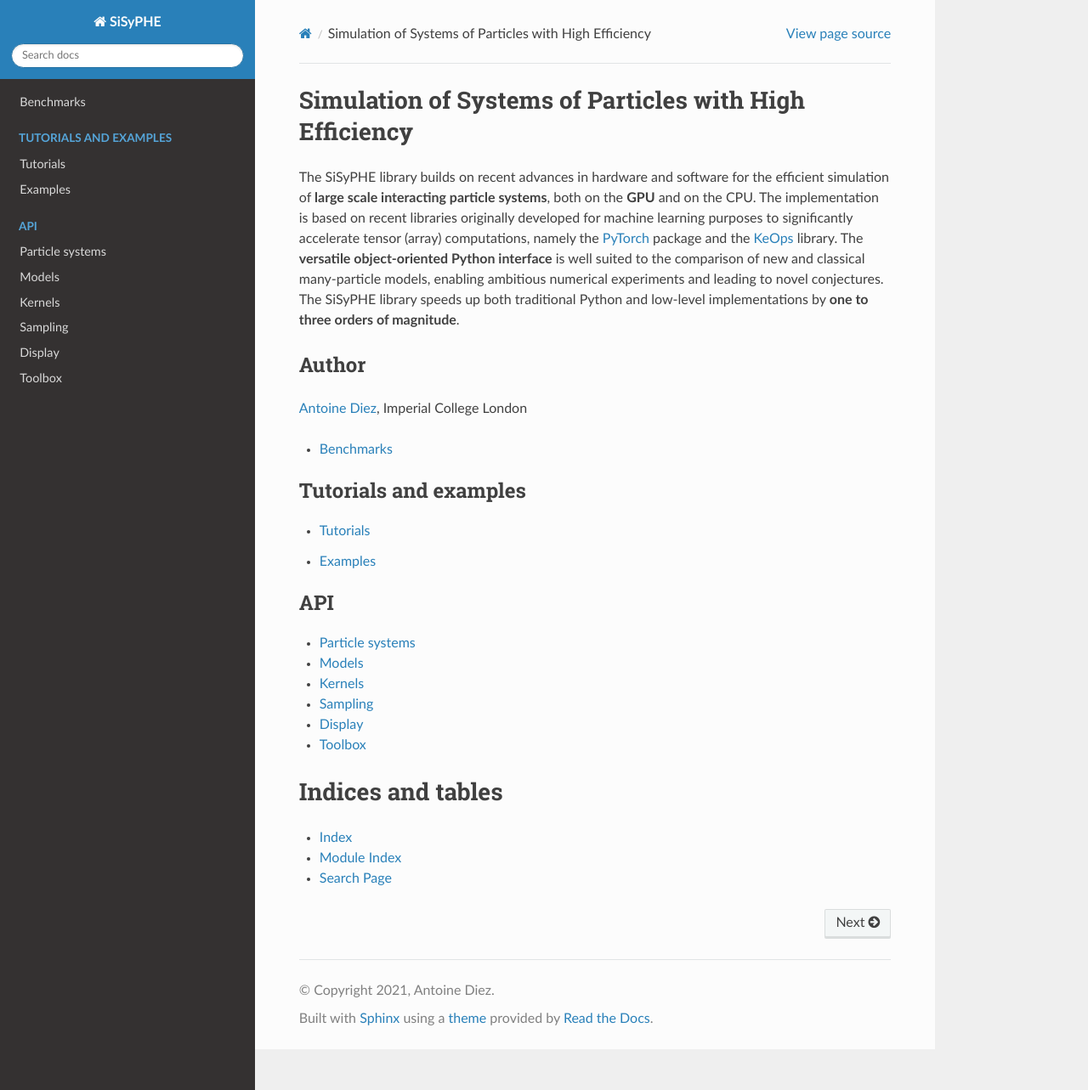
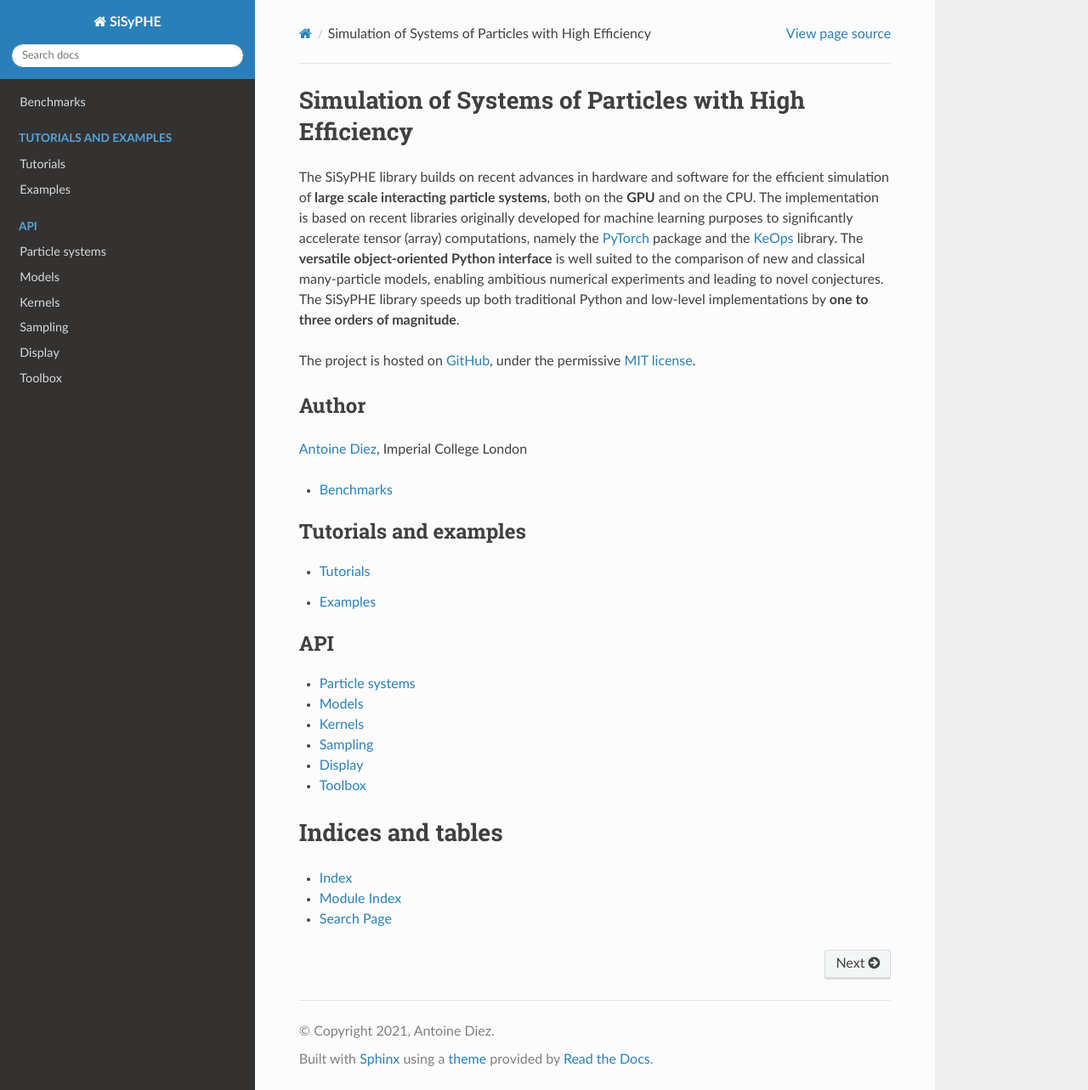
Before and after one commit to antoinediez/Sisyphe, a Sphinx documentation site: the page built from doc/index.rst, in a window 1280 px wide and 1283 px high. Shown: the whole window at 85% size. Built offline with Sphinx 7.4.7 and the Read the Docs theme 2.0.0, drawn with Linux system fonts in a browser that asks for light colours.

Commit message:
update doc

```diff
--- a/doc/index.rst
+++ b/doc/index.rst
@@ -7,6 +7,8 @@ Simulation of Systems of Particles with High Efficiency
 ==============================================================================
 
 The SiSyPHE library builds on recent advances in hardware and software for the efficient simulation of **large scale interacting particle systems**, both on the **GPU** and on the CPU. The implementation is based on recent libraries originally developed for machine learning purposes to significantly accelerate tensor (array) computations, namely the `PyTorch <https://github.com/pytorch/pytorch>`_ package and the `KeOps <https://www.kernel-operations.io/keops/index.html>`_ library. The **versatile object-oriented Python interface** is well suited to the comparison of new and classical many-particle models, enabling ambitious numerical experiments and leading to novel conjectures. The SiSyPHE library speeds up both traditional Python and low-level implementations by **one to three orders of magnitude**.
+
+The project is hosted on `GitHub <https://github.com/antoinediez/Sisyphe>`_, under the permissive `MIT license <https://en.wikipedia.org/wiki/MIT_License>`_.
 
 Author
 --------
```
